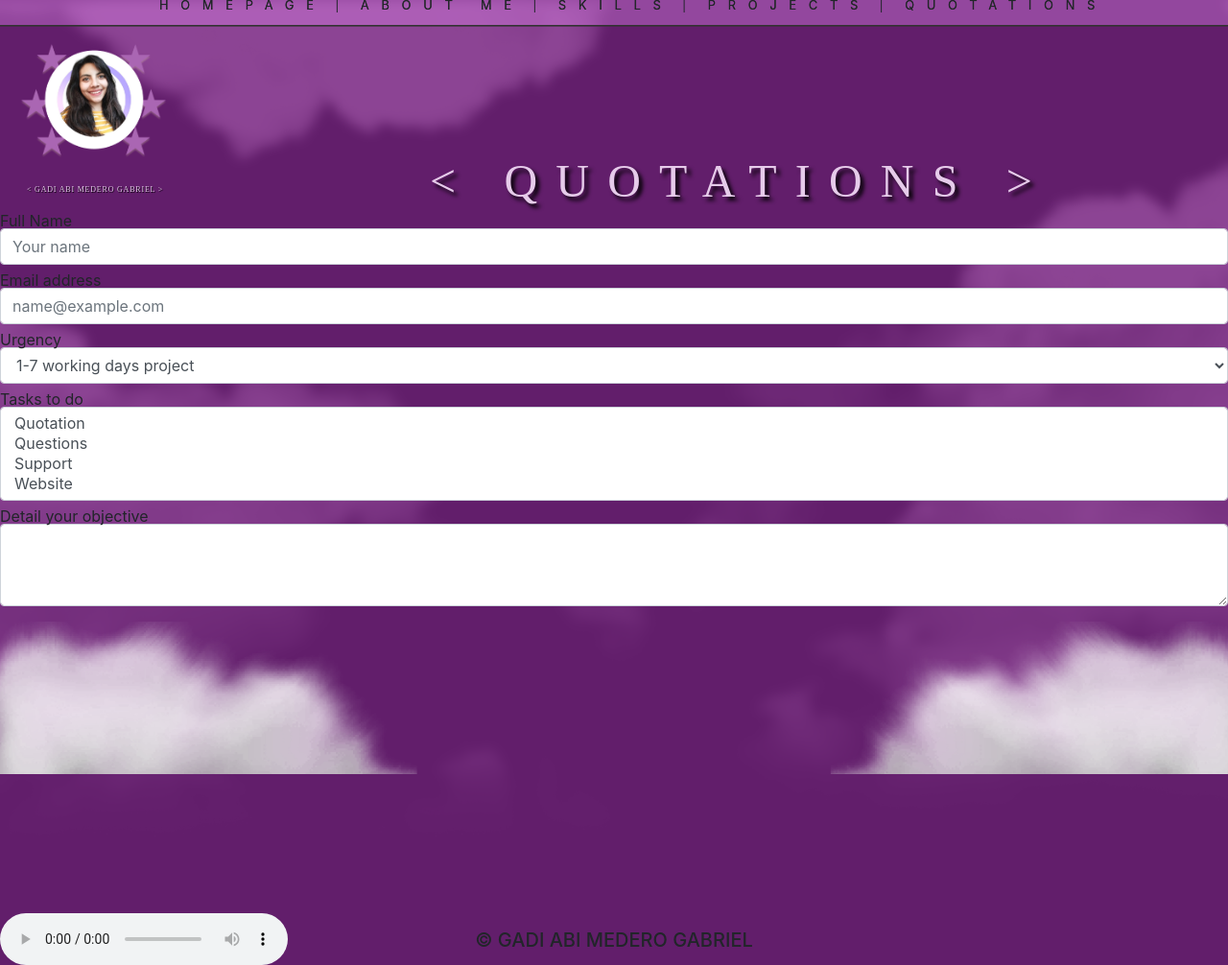
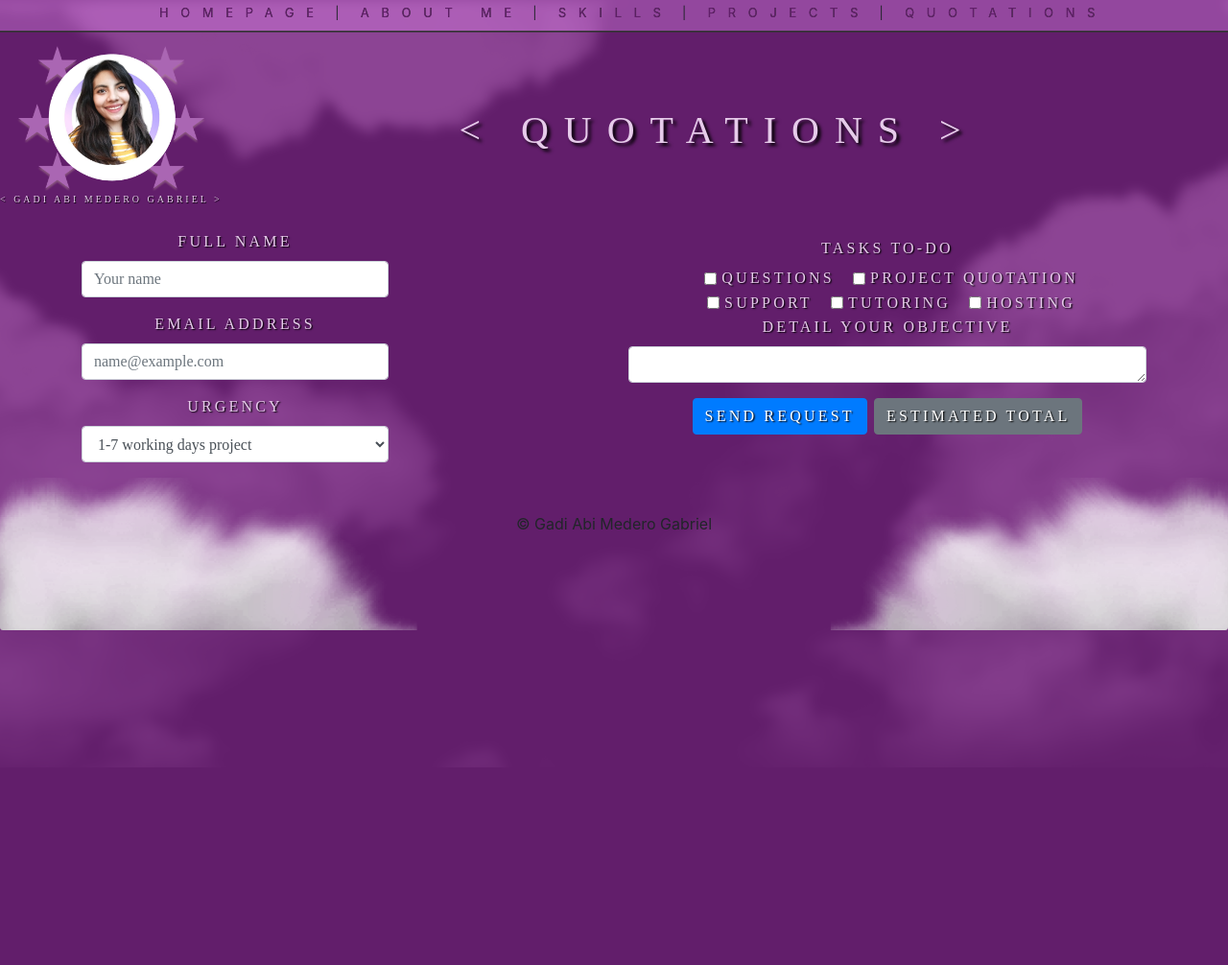
Before and after one commit to AbiMeGab/gamg, a plain HTML site: page pages/quo.html in a window 1280 px wide. Shown: the whole page at 96% size. After the commit the page ends 800 px from the top, so only its background shows below. Drawn offline with nearby package versions, Linux system fonts and the light colour scheme.

Commit message:
Perfeccionando última página con Javascript.

```diff
--- a/CSS/proj.css
+++ b/CSS/proj.css
@@ -92,3 +92,9 @@ nav a:active{
     text-transform: uppercase;
     text-shadow: black 0.08em 0.08em 0.09em
 }
+
+.card-img-top{
+    width: 100%;
+    height: 10rem;
+    object-fit: contain;
+}
--- a/CSS/quo.css
+++ b/CSS/quo.css
@@ -1,40 +1,45 @@
-main{
-    position: relative;
+/* Paleta de colores
+#613A66 morado opaco oscuro
+#E6CBEA lavanda blanco
+#DA83E6 rosimorado
+#621E6B morado brillante oscuro
+#AA66B3 morado brillante claro */
+body {
+    background-color: #621E6B;
+    background-image: url("/src/nubes.png");
+    background-repeat: space;
+    background-size: cover;
+    background-blend-mode: soft-light;
 }
 
-.banner {
+#barra {
+    background-color: #da83e668;
     display: flex;
-    text-align: center;
-    background-color: #da83e668;
+    align-self: center;
+    align-content: center;
     box-shadow: 0 0 0 0.1em #333;
-    line-height: 1vh;
     text-decoration: none;
     justify-content: space-around;
     flex-wrap: wrap;
-    width: 100vw;
 }
 
-nav{
-    display: flex;
-    flex-wrap: wrap;
+nav {
+    height: 2rem;
+}
 
-}
 nav li{
     display: inline-flex;
-    text-align: center;
-    align-items: center;
-    align-content: center;
-    align-self: center;
     text-transform: uppercase;
     flex-wrap: wrap;
+    align-self: center;
+    text-align: bottom;
     letter-spacing: 1em;
     font-size: 1vw;
-
 }
 
 nav a{
     text-decoration: none; border-radius: 10px; padding: 2px 5px 5px 5px;
-    color: var(--moradoOpaco);
+    color: #621E6B;
     text-shadow: 0.01em 0.01em #333
 }
 
@@ -50,125 +55,40 @@ nav a:active{
     color: #621E6B;
 }
 
-body {
-    max-height: 100vh;
-    max-width: 100vw;
-    background-color: #621E6B;
-    background-image: url("/src/nubes.png");
-    background-repeat: space;
-    background-size: cover;
-    background-blend-mode: soft-light;
-
+#foto {
+    margin-left: 1rem;
 }
 
-.text {
+#Nombre{
+    color: #E6CBEA;
+    position: absolute;
+    align-content: flex-start;
+    font-family: serif;
+    font-size: x-small;
+    margin-top: 5.5rem;
+    padding-bottom: 0%;
+    letter-spacing: 0.3em;
+    text-transform: uppercase;
+    text-shadow: black 0.08em 0.08em 0.09em
+}
+
+#Titulo {
     color: #E6CBEA;
     font-family: serif;
-    font-size: 18px;
+    text-align: center;
+    margin-top: 5rem;
     letter-spacing: 0.4em;
-    text-align: center;
-    margin-bottom: 0px;
+    text-transform: uppercase;
+    text-shadow: black 0.08em 0.08em 0.09em
 }
 
-main {
-    width: 100vw;
-    position: relative;
-    display: flex;
-    flex-direction: column;
-    border: 0;
-    line-height:0
-}
-
-.nube {
-    display: flex;
-    justify-content: center;
-    align-items: flex-start;
-    width: 100vw;
-    order: 3;
-    position: absolute;
-    margin-top: 0vh;
-}
-
-footer {
-    margin-top: 0%;
-    padding-top: 0%;
-    filter: blur(0.7px);
-    text-transform: uppercase;
-}
-
-#caraa {
-    display: inline;
-    margin-top: 20px;
-    margin-left: 20px;
-    margin-bottom: 0px;
-}
-
-#yoo{
-    display: inline;
+#sobremi {
     color: #E6CBEA;
     font-family: serif;
-    border: center 1px solid #E6CBEA;
-    font-weight: 400;
-    font-size: 8px;
-    line-height: 65px;
-    margin-left: 28px;
+    font-size: 1rem;
+    margin-top: 5rem;
+    letter-spacing: 0.2em;
+    text-align: center;
     text-transform: uppercase;
-    margin-top: 0;
-    padding-bottom: 0%;
-    letter-spacing: 0.1em;
     text-shadow: black 0.08em 0.08em 0.09em
-
 }
-
-#trr {
-    position: absolute;
-    color: #E6CBEA;
-    font-family: serif;
-    display: flex;
-    justify-content: center;
-    align-items: flex-start;
-    text-align: center;
-    border: center 1px solid #E6CBEA;
-    font-size: 6vh;
-    letter-spacing: 0.4em;
-    text-shadow: black 0.08em 0.08em 0.09em;
-    top: 20vh;
-    left: 35vw;
-    text-transform: uppercase;
-}
-
-.bout {
-
-    display: block;
-    padding-top: 2%;
-    margin: auto;
-    justify-content: center;
-    align-items: center;
-    color: aliceblue;
-    letter-spacing: 0.2em;
-    text-shadow: black 0.08em 0.08em 0.09em
-
-}
-
-#copy {
-    display: flex;
-    justify-content: center;
-    align-items: flex-end;
-    padding-top: 40vh;
-}
-
-.audio {
-    display: flex;
-    position: absolute;
-    top: 38vh;
-}
-
-@media screen and (max-width:320px) {
-    .banner{
-        width: 100vw;
-        font-size: 0.3vw;
-    }
-    #cara{
-        width: 45vh;
-    }
-}
--- a/JS/nav.js
+++ b/JS/nav.js
@@ -10,4 +10,19 @@ window.addEventListener("load", function(){
         <li>|</li>
         <li><a href="/pages/quo.html">Quotations</a></li></ul>
         </nav>`
+
+    footer.innerHTML += `<footer>
+
+    <div class="card bg-transparent text-black border-0">
+        <img src="/src/nube.png" class="card-img" alt="nubes">
+        <div class="card-img-overlay">
+        <div><audio controls autoplay class="audio" hidden>
+            <source src="/src/golden.mp3" type="audio/mpeg">
+                Your browser does not support the audio element.
+            </audio>
+        <p class="card-text text-center mt-3">&#169; Gadi Abi Medero Gabriel</p></div>
+        </div>
+      </div>
+
+</footer>`
 });
--- /dev/null
+++ b/JS/quotation.js
@@ -0,0 +1,30 @@
+let btnSend = document.getElementById("enviar");
+let btnEsti = document.getElementById("calcular");
+
+btnSend.addEventListener("click", function(event){
+    event.preventDefault();
+    let btnEnviar = document.getElementsByClassName("alert alert-primary")[0]
+  btnEnviar.innerHTML += `Your message was sent <strong>thank you and have a nice day!</strong> I will respond ASAP.<br/>`
+  btnEnviar.style.display="block";
+  btnSend.disabled=true;
+setTimeout(() => {btnEnviar.style.display="block"}, 5000);
+// setTimeout(() => {window.location.reload()}, 5500);
+
+});
+
+
+btnEsti.addEventListener("click", function(event){
+    event.preventDefault();
+    let btnEst = document.getElementsByClassName("alert alert-secondary")[0]
+  btnCalc.innerHTML += `Your estimated quotation is <strong>${estimated} dollars</strong>. To buy a service, please fill all the fields.<br/>`
+  btnEst.style.display="block";
+setTimeout(() => {btnEst.style.display="none";}, 8000);
+setTimeout(() => {window.location.reload()}, 8500);
+});
+
+let quest = parseInt(document.getElementById("question").value);
+let proj = parseInt(document.getElementById("project").value);
+let supp = parseInt(document.getElementById("support").value);
+let tutor = parseInt(document.getElementById("tutoring").value);
+let host = parseInt(document.getElementById("hosting").value);
+const iva = (1+21/100);
--- a/pages/quo.html
+++ b/pages/quo.html
@@ -7,76 +7,78 @@
         <meta http-equiv="X-UA-Compatible" content="IE=edge">
         <meta name="viewport" content="width=device-width, initial-scale=1.0">
         <title>CV</title>
-    <link rel="stylesheet" href="https://cdn.jsdelivr.net/npm/bootstrap@4.4.1/dist/css/bootstrap.min.css" integrity="sha384-Vkoo8x4CGsO3+Hhxv8T/Q5PaXtkKtu6ug5TOeNV6gBiFeWPGFN9MuhOf23Q9Ifjh" crossorigin="anonymous">
+        <link rel="stylesheet" href="https://cdn.jsdelivr.net/npm/bootstrap@4.6.2/dist/css/bootstrap.min.css" integrity="sha384-xOolHFLEh07PJGoPkLv1IbcEPTNtaed2xpHsD9ESMhqIYd0nLMwNLD69Npy4HI+N" crossorigin="anonymous">
         <link rel="stylesheet" href="/CSS/quo.css">
     </head>
 
+    <body>
     <main>
-<body>
+            <div id="barra" class="text-break"></div>
 
-    <div class="banner">
-    <nav>
-        <ul>
-            <a href="/index.html"><li>Homepage</li></a>
-            <li>|</li>
-            <a href="/pages/about.html"><li>About me</li></a>
-            <li>|</li>
-            <a href="/pages/skills.html"><li>Skills</li></a>
-            <li>|</li>
-            <a href="/pages/proj.html"><li>Projects</li></a>
-            <li>|</li>
-            <a href="/pages/quo.html"><li>Quotations</li></a>
-        </ul>
-    </nav>
+    <img id="foto" src="/src/cara.png" class="rounded float-left mt-3" width="200px" alt="foto">
+    <div>
+    <p id="Nombre">&#60; Gadi Abi Medero Gabriel &#62;</p>
+    <h1 id="Titulo">&#60; Quotations &#62;</h1>
     </div>
 
-    <div id="caraa"><img src="/src/cara.png" width="155px"></div>
-    <div>
-    <h1 id="yoo">&#60; Gadi Abi Medero Gabriel &#62;</h1>
-    <h1 id="trr">&#60; Quotations &#62;</h1>
-    </div>
 
-<form>
+
+  <div class="container" id="sobremi">
+    <div class="row">
+      <div class="col">
+  <form style="width: 20rem;">
     <div class="form-group">
         <label for="exampleFormControlInput1">Full Name</label>
-        <input type="name" class="form-control" id="exampleFormControlInput1" placeholder="Your name">
+        <input type="name" class="form-control" id="nombre" placeholder="Your name">
       </div>
     <div class="form-group">
       <label for="exampleFormControlInput1">Email address</label>
-      <input type="email" class="form-control" id="exampleFormControlInput1" placeholder="name@example.com">
+      <input type="email" class="form-control" id="email" placeholder="name@example.com">
     </div>
     <div class="form-group">
       <label for="exampleFormControlSelect1">Urgency</label>
       <select class="form-control" id="exampleFormControlSelect1">
-        <option>1-7 working days project</option>
-        <option>1-3 months project</option>
-        <option>1-6 months project</option>
-        <option>6+ months project</option>
+        <option value="200">1-7 working days project</option>
+        <option value="150">1-3 months project</option>
+        <option value="100">1-6 months project</option>
+        <option value="75">6+ months project</option>
       </select>
     </div>
-    <div class="form-group">
-      <label for="exampleFormControlSelect2">Tasks to do</label>
-      <select multiple class="form-control" id="exampleFormControlSelect2">
-        <option>Quotation</option>
-        <option>Questions</option>
-        <option>Support</option>
-        <option>Website</option>
-      </select>
+  </div>
+  <div class="col">
+      <legend class="col-form-label">Tasks to-do</legend>
+      <div class="form-check">
+      <div class="form-check form-check-inline">
+      <input class="form-check-input" type="checkbox" id="quest" value="option1">
+      <label class="form-check-label" for="inlineCheckbox1" value="5" id="question">Questions</label></div>
+      <div class="form-check form-check-inline">
+      <input class="form-check-input" type="checkbox" id="inlineCheckbox1" value="option2">
+      <label class="form-check-label" for="inlineCheckbox2" value="3" id="project">Project Quotation</label></div>
+      <div class="form-check form-check-inline">
+      <input class="form-check-input" type="checkbox" id="inlineCheckbox1" value="option3">
+      <label class="form-check-label" for="inlineCheckbox3" value="20" id="support">Support</label></div>
+      <div class="form-check form-check-inline">
+      <input class="form-check-input" type="checkbox" id="inlineCheckbox1" value="option4">
+      <label class="form-check-label" for="inlineCheckbox4" value="25" id="tutoring">Tutoring</label></div>
+      <div class="form-check form-check-inline">
+      <input class="form-check-input" type="checkbox" id="inlineCheckbox1" value="option5">
+      <label class="form-check-label" for="inlineCheckbox5" value="120" id="hosting">Hosting</label></div>
   </div>
     <div class="form-group">
       <label for="exampleFormControlTextarea1">Detail your objective</label>
-      <textarea class="form-control" id="exampleFormControlTextarea1" rows="3"></textarea>
-    </div>
-  </form>
-</div>
+      <textarea class="form-control" id="exampleFormControlTextarea1" rows="1"></textarea></div>
+      <a id="enviar" class="btn btn-primary btn-l" tabindex="-1" role="button" aria-disabled="true">Send Request</a>
+<a id="calcular" class="btn btn-secondary btn-l" tabindex="-1" role="button" aria-disabled="true">Estimated total</a>
+  </form></div>
+  <div id="btnEnviar" class="alert alert-primary" role="alert" style="display:none"></div>
+  <div id="btnCalc" class="alert alert-secondary" role="alert" style="display:none"></div>
   </main>
-<footer>
-    <div class="nube"><img src="/src/nube.png" style="width: 100vw;"></div>
-    <div id="copy"><h5>&#169; Gadi Abi Medero Gabriel</h5></div></div>
-    <audio controls autopla class="audio">
-        <source src="/src/golden.mp3" type="audio/mpeg">
-        Your browser does not support the audio element.
-    </audio>
-</footer>
+
+<div id="footer"></div>
+<script src="/JS/quotation.js"></script>
+<script src="/JS/nav.js"></script>
+<script src="https://cdn.jsdelivr.net/npm/jquery@3.5.1/dist/jquery.slim.min.js" integrity="sha384-DfXdz2htPH0lsSSs5nCTpuj/zy4C+OGpamoFVy38MVBnE+IbbVYUew+OrCXaRkfj" crossorigin="anonymous"></script>
+<script src="https://cdn.jsdelivr.net/npm/bootstrap@4.6.2/dist/js/bootstrap.bundle.min.js" integrity="sha384-Fy6S3B9q64WdZWQUiU+q4/2Lc9npb8tCaSX9FK7E8HnRr0Jz8D6OP9dO5Vg3Q9ct" crossorigin="anonymous"></script>
 </body>
+
 </html>
```
Also changed, not shown: index.html (+1 -13 lines), pages/about.html (+1 -14 lines), pages/proj.html (+7 -19 lines), pages/skills.html (+1 -14 lines), src/studio.jpg (added). Lines whose indentation alone changed are shown as unchanged.
